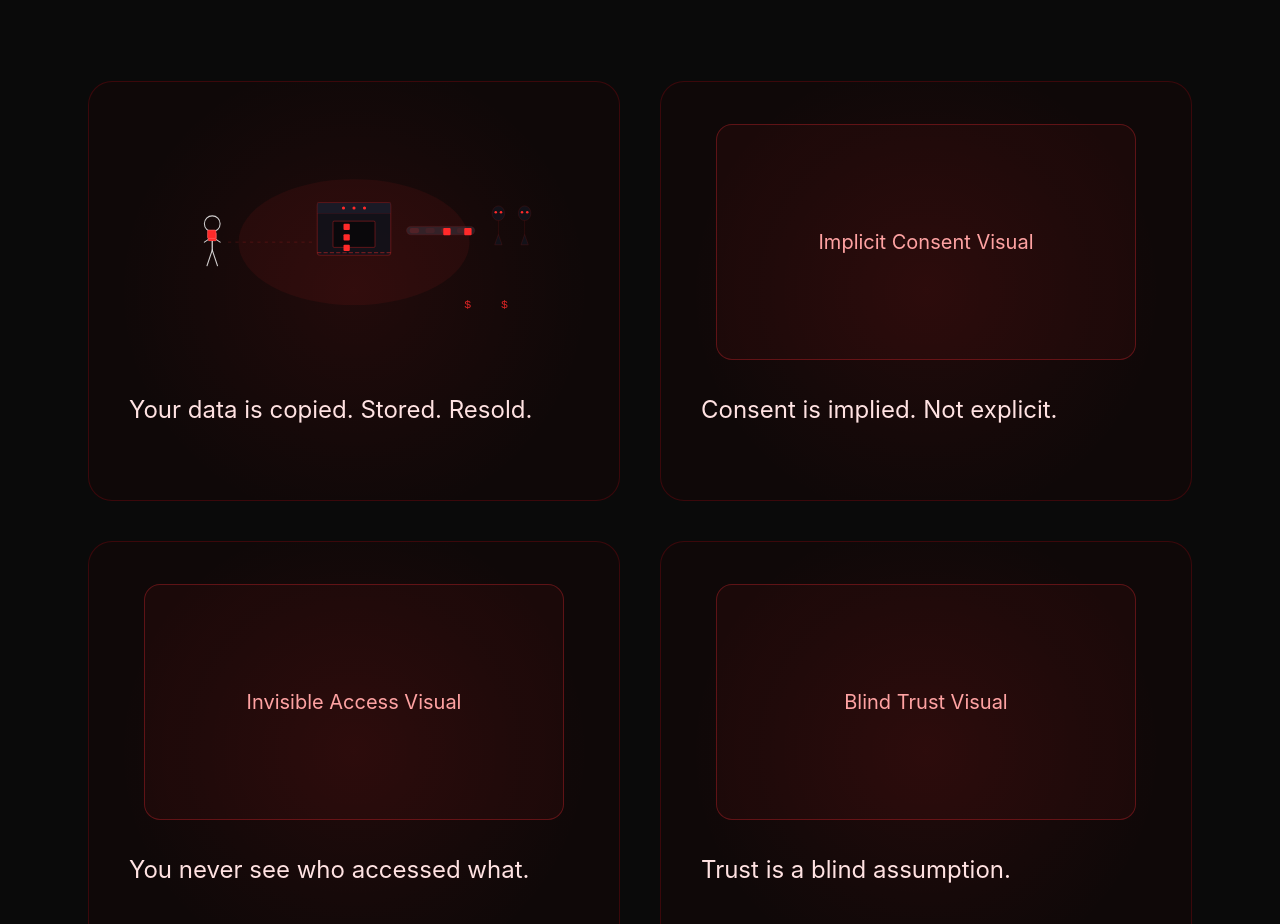
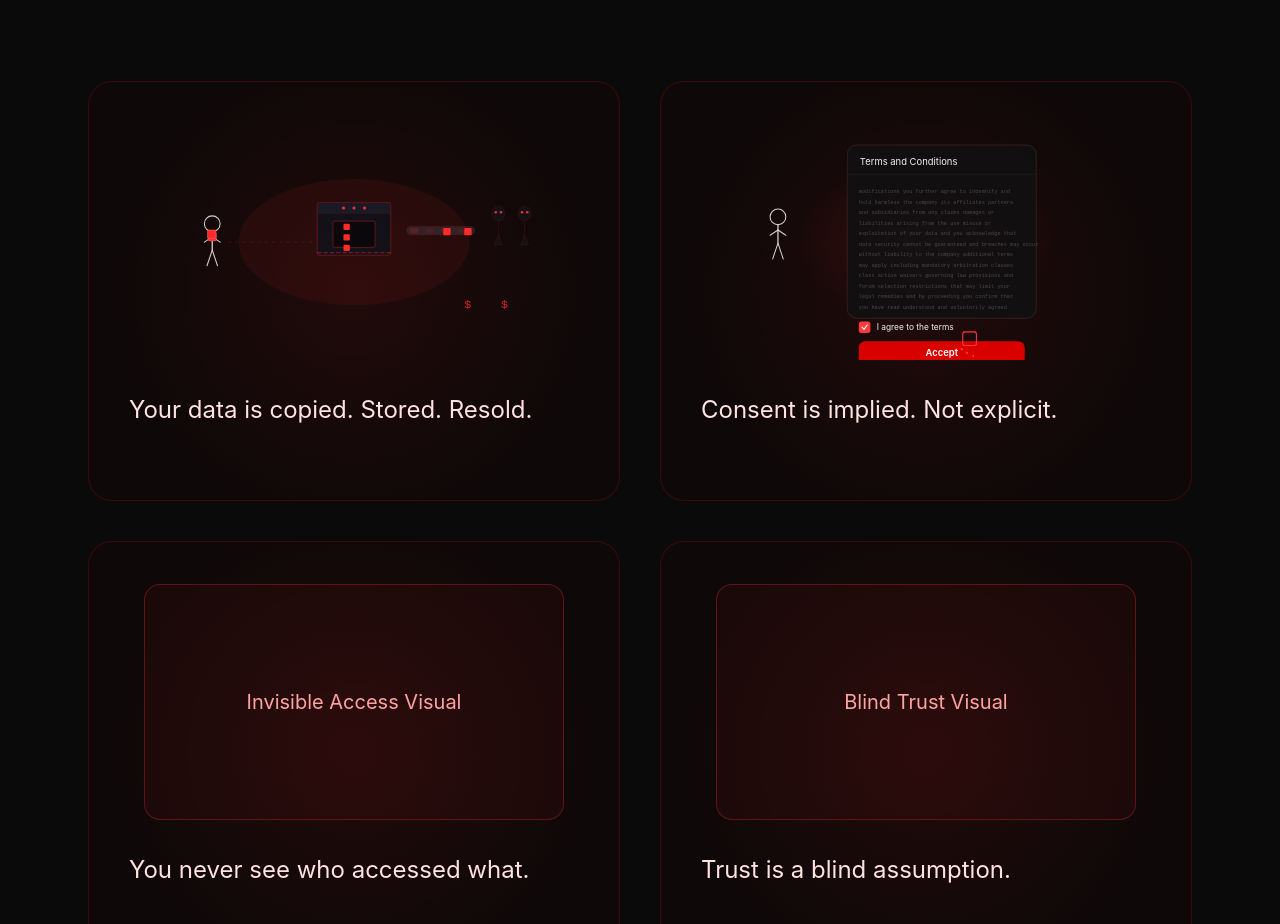
Before and after one commit to Architects-of-Change-Protocol/Architects_of_Change_Protocol, a React (Vite) app in the folder frontend/app/: page / in a window 1280 px wide. Shown: the part 1020-1944 px from the top of the page. Built offline with nearby package versions, Linux system fonts and the light colour scheme.

Commit message:
Add implicit consent visual to landing

```diff
--- a/frontend/app/src/landing/components/ImplicitConsentAnimation.tsx
+++ b/frontend/app/src/landing/components/ImplicitConsentAnimation.tsx
@@ -1,8 +1,184 @@
-
 export function ImplicitConsentAnimation() {
   return (
-    <div className="w-full max-w-[420px] aspect-[16/9] flex items-center justify-center rounded-2xl border border-red-500/30 bg-red-500/5 text-red-300 text-xl">
-      Implicit Consent Visual
+    <div className="w-full max-w-[420px] aspect-[16/9] flex items-center justify-center">
+      <svg viewBox="0 0 800 450" className="w-full h-full">
+        <defs>
+          <radialGradient id="implicitGlow" cx="50%" cy="50%" r="50%">
+            <stop offset="0%" stopColor="#ff2a2a" stopOpacity="0.14" />
+            <stop offset="100%" stopColor="#ff2a2a" stopOpacity="0" />
+          </radialGradient>
+
+          <linearGradient id="panelStroke" x1="0%" y1="0%" x2="100%" y2="100%">
+            <stop offset="0%" stopColor="rgba(255,255,255,0.18)" />
+            <stop offset="100%" stopColor="rgba(255,42,42,0.18)" />
+          </linearGradient>
+        </defs>
+
+        <rect width="800" height="450" fill="transparent" />
+
+        {/* ambient glow */}
+        <ellipse cx="400" cy="220" rx="250" ry="150" fill="url(#implicitGlow)" />
+
+        {/* stick figure on left */}
+        <g transform="translate(78,152)" stroke="rgba(255,255,255,0.8)" fill="none">
+          <circle cx="40" cy="25" r="15" strokeWidth="2" />
+          <path d="M 40 40 L 40 75" strokeWidth="2.5" strokeLinecap="round" />
+          <path d="M 40 50 L 25 60 M 40 50 L 55 60" strokeWidth="2" strokeLinecap="round" />
+          <path d="M 40 75 L 30 105 M 40 75 L 50 105" strokeWidth="2" strokeLinecap="round" />
+        </g>
+
+        {/* panel */}
+        <g transform="translate(250,40)">
+          <rect
+            x="0"
+            y="0"
+            width="360"
+            height="330"
+            rx="18"
+            fill="rgba(16,16,18,0.88)"
+            stroke="rgba(255,255,255,0.12)"
+            strokeWidth="1.2"
+          />
+          <rect
+            x="0"
+            y="0"
+            width="360"
+            height="330"
+            rx="18"
+            fill="none"
+            stroke="rgba(255,42,42,0.12)"
+            strokeWidth="1"
+          />
+
+          {/* title */}
+          <text
+            x="24"
+            y="38"
+            fill="rgba(255,255,255,0.95)"
+            fontSize="18"
+            fontFamily="Inter, Arial, sans-serif"
+          >
+            Terms and Conditions
+          </text>
+
+          <line
+            x1="0"
+            y1="56"
+            x2="360"
+            y2="56"
+            stroke="rgba(255,255,255,0.08)"
+            strokeWidth="1"
+          />
+
+          {/* fake text lines */}
+          <g opacity="0.42" fontFamily="monospace" fontSize="10" fill="rgba(190,198,210,0.72)">
+            <text x="22" y="92">modifications you further agree to indemnify and</text>
+            <text x="22" y="112">hold harmless the company its affiliates partners</text>
+            <text x="22" y="132">and subsidiaries from any claims damages or</text>
+            <text x="22" y="152">liabilities arising from the use misuse or</text>
+            <text x="22" y="172">exploitation of your data and you acknowledge that</text>
+            <text x="22" y="192">data security cannot be guaranteed and breaches may occur</text>
+            <text x="22" y="212">without liability to the company additional terms</text>
+            <text x="22" y="232">may apply including mandatory arbitration clauses</text>
+            <text x="22" y="252">class action waivers governing law provisions and</text>
+            <text x="22" y="272">forum selection restrictions that may limit your</text>
+            <text x="22" y="292">legal remedies and by proceeding you confirm that</text>
+            <text x="22" y="312">you have read understood and voluntarily agreed</text>
+          </g>
+
+          {/* checkbox row */}
+          <g transform="translate(22,336)">
+            <rect
+              x="0"
+              y="0"
+              width="22"
+              height="22"
+              rx="5"
+              fill="#ff3a3a"
+            >
+              <animate attributeName="opacity" values="0.7;1;0.7" dur="1.8s" repeatCount="indefinite" />
+            </rect>
+
+            <path
+              d="M 6 11 L 10 15 L 16 7"
+              stroke="white"
+              strokeWidth="2.2"
+              fill="none"
+              strokeLinecap="round"
+              strokeLinejoin="round"
+            >
+              <animate attributeName="opacity" values="0.7;1;0.7" dur="1.8s" repeatCount="indefinite" />
+            </path>
+
+            <text
+              x="34"
+              y="16"
+              fill="rgba(255,255,255,0.95)"
+              fontSize="16"
+              fontFamily="Inter, Arial, sans-serif"
+            >
+              I agree to the terms
+            </text>
+          </g>
+
+          {/* accept button */}
+          <g transform="translate(22,374)">
+            <rect
+              x="0"
+              y="0"
+              width="316"
+              height="44"
+              rx="12"
+              fill="#d90000"
+            >
+              <animate attributeName="fill-opacity" values="0.92;1;0.92" dur="1.6s" repeatCount="indefinite" />
+            </rect>
+            <text
+              x="158"
+              y="28"
+              textAnchor="middle"
+              fill="white"
+              fontSize="18"
+              fontWeight="600"
+              fontFamily="Inter, Arial, sans-serif"
+            >
+              Accept
+            </text>
+          </g>
+        </g>
+
+        {/* forced-consent escaped checkbox below */}
+        <g transform="translate(470,396)">
+          <rect
+            x="0"
+            y="0"
+            width="26"
+            height="26"
+            rx="4"
+            fill="none"
+            stroke="#ff3a3a"
+            strokeWidth="2"
+          >
+            <animateTransform
+              attributeName="transform"
+              type="translate"
+              values="0 0; 0 -6; 0 0"
+              dur="1.8s"
+              repeatCount="indefinite"
+            />
+          </rect>
+
+          <circle cx="-2" cy="33" r="2.2" fill="#ff3a3a">
+            <animate attributeName="opacity" values="0.2;1;0.2" dur="1.8s" repeatCount="indefinite" />
+          </circle>
+          <circle cx="8" cy="40" r="2" fill="#ff3a3a">
+            <animate attributeName="opacity" values="0.15;0.8;0.15" dur="1.8s" begin="0.15s" repeatCount="indefinite" />
+          </circle>
+          <circle cx="20" cy="46" r="1.8" fill="#ff3a3a">
+            <animate attributeName="opacity" values="0.1;0.6;0.1" dur="1.8s" begin="0.3s" repeatCount="indefinite" />
+          </circle>
+        </g>
+      </svg>
     </div>
   );
 }
```
